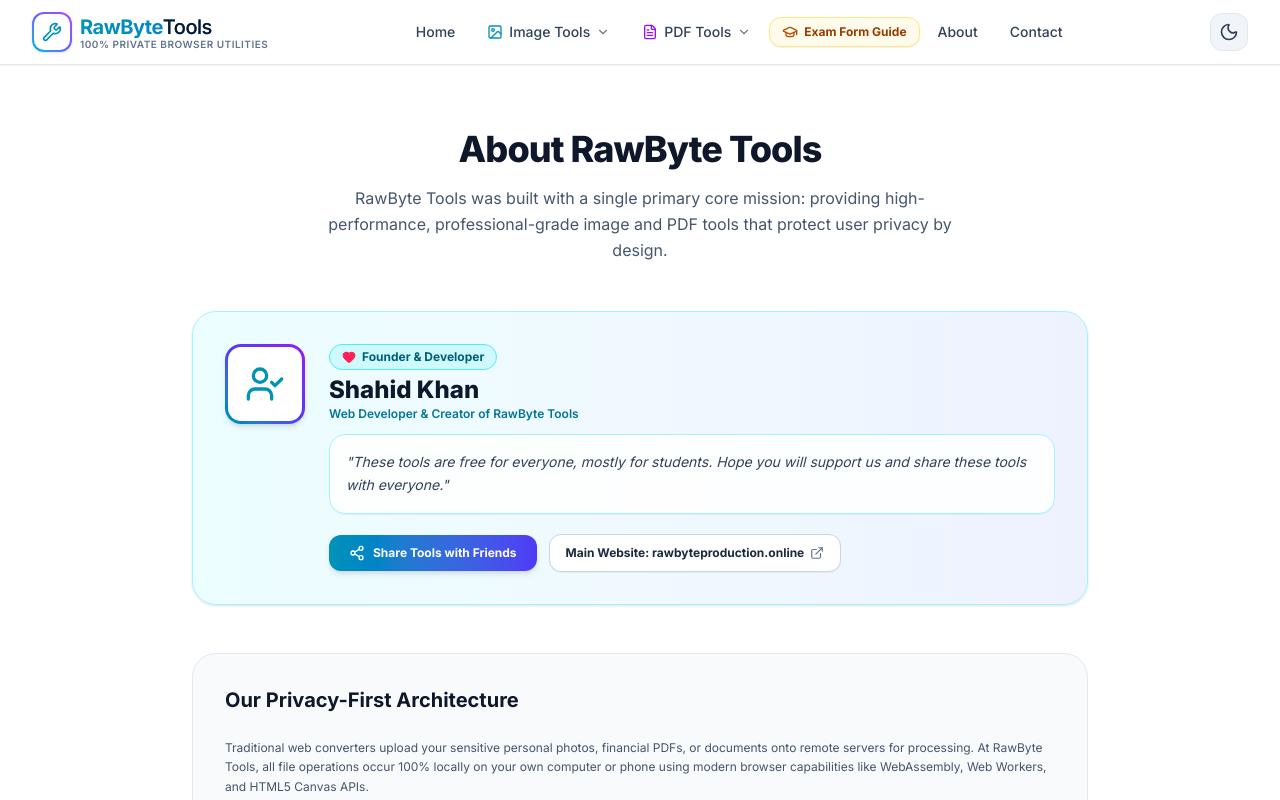
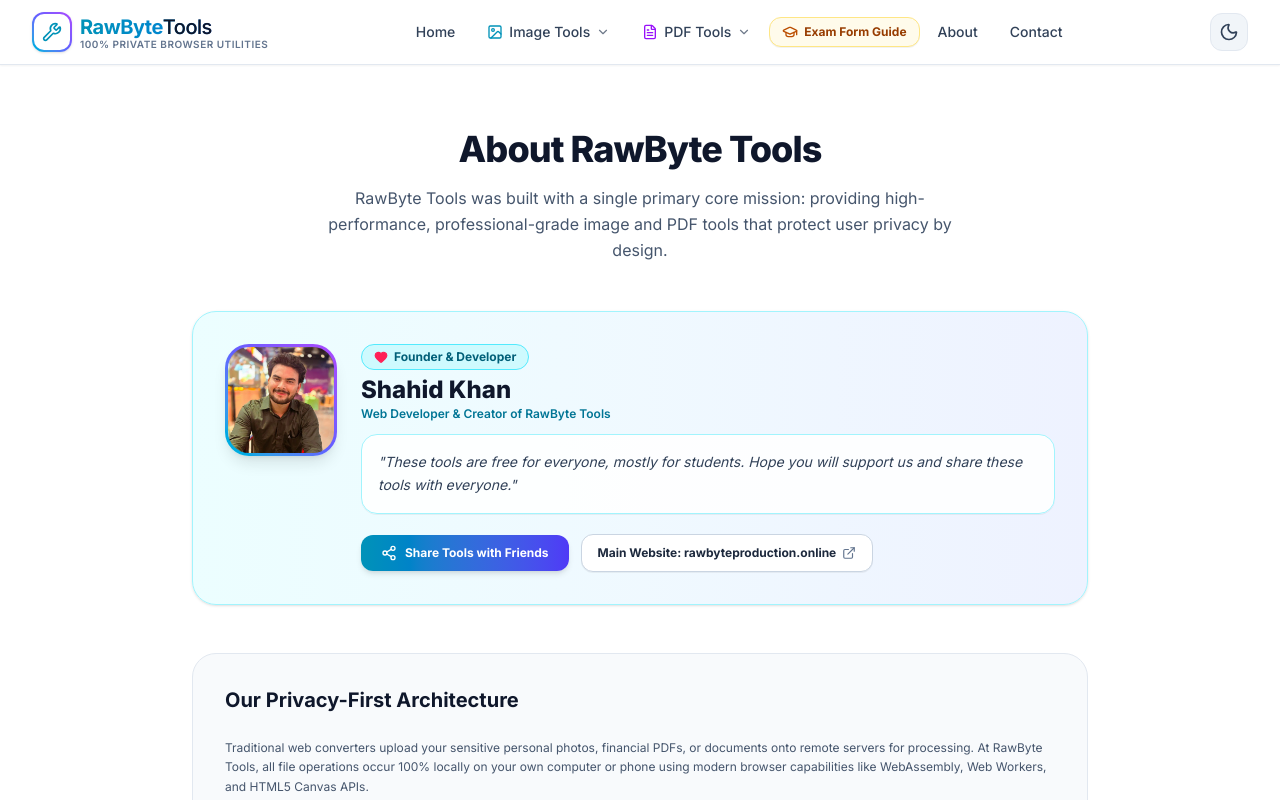
Before and after one commit to khanshahid33200-hash/rawbytetools, a Next.js app: page /about in a window 1280 px wide. Shown: the top 800 px of the page. Built offline with nearby package versions, Linux system fonts and the light colour scheme.

Commit message:
Add Founder Shahid Khan photo to About Us page

```diff
--- a/src/app/about/AboutClientUI.tsx
+++ b/src/app/about/AboutClientUI.tsx
@@ -47,10 +47,13 @@
       {/* Founder Profile & Message Card */}
       <div className="p-8 rounded-3xl bg-gradient-to-r from-cyan-50 via-sky-50 to-indigo-50 border border-cyan-200 shadow-sm space-y-6 relative overflow-hidden">
         <div className="flex flex-col sm:flex-row items-center sm:items-start gap-6">
-          <div className="w-20 h-20 rounded-2xl bg-gradient-to-tr from-cyan-600 via-indigo-600 to-purple-600 p-[3px] shadow-md shrink-0">
-            <div className="w-full h-full bg-white rounded-[13px] flex items-center justify-center">
-              <UserCheck className="w-10 h-10 text-cyan-600" />
-            </div>
+          <div className="w-24 h-24 sm:w-28 sm:h-28 rounded-3xl bg-gradient-to-tr from-cyan-500 via-indigo-500 to-purple-500 p-[3px] shadow-lg shrink-0 overflow-hidden">
+            {/* eslint-disable-next-line @next/next/no-img-element */}
+            <img
+              src="/images/founder.jpg"
+              alt="Shahid Khan - Founder & Web Developer of RawByte Tools"
+              className="w-full h-full object-cover rounded-[21px]"
+            />
           </div>
 
           <div className="space-y-3 text-center sm:text-left flex-1">
```
Also changed, not shown: public/images/founder.jpg (added).
